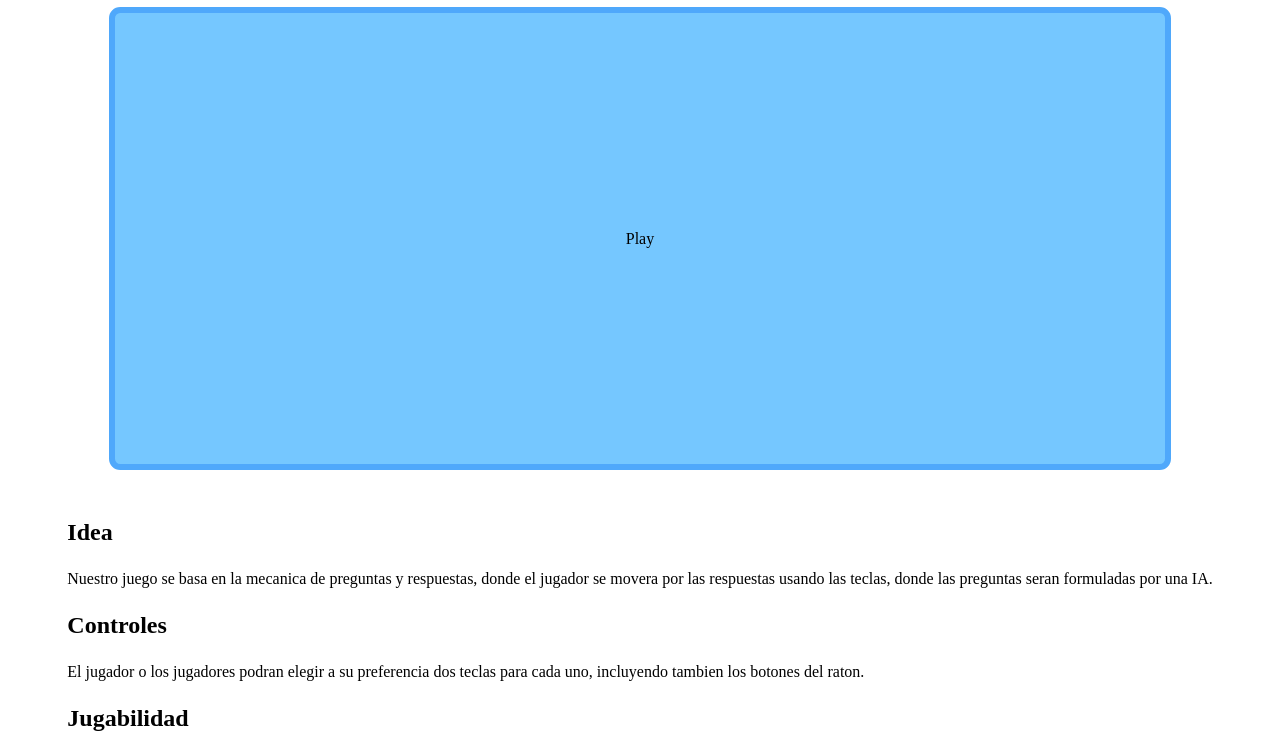
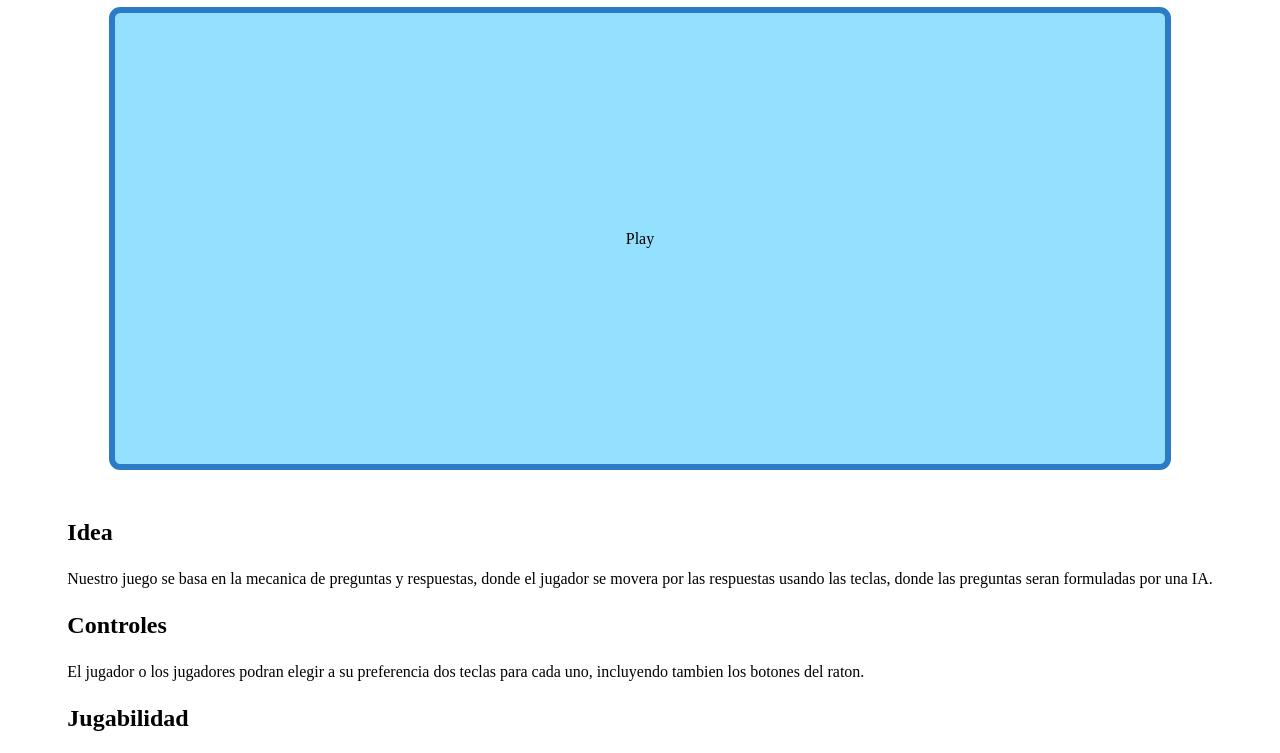
Before and after one commit to SebasInfoBSudamericano/Web-Open-House-Sudamericano, a plain HTML site: page index.html in a window 1280 px wide. Shown: the part 102-855 px from the top of the page. Drawn offline with Linux system fonts and the light colour scheme.

Commit message:
Update styles.css 1

```diff
--- a/styles.css
+++ b/styles.css
@@ -1,9 +1,9 @@
 :root {
-	--color-back:#51565a;
-	--color-blue-1:#75c7ff;
-	--color-blue-2:#4fa8fb;
-	--color-brown-1:#ffbf75;
-	--color-brown-2:#ffa43a;
+	--color-back:#4b4e53;
+	--color-blue-1:#94e0ff;
+	--color-blue-2:#2b7bc6;
+	--color-brown-1:#ffa86f;
+	--color-brown-2:#f2851d;
 }
 
 body {
```
